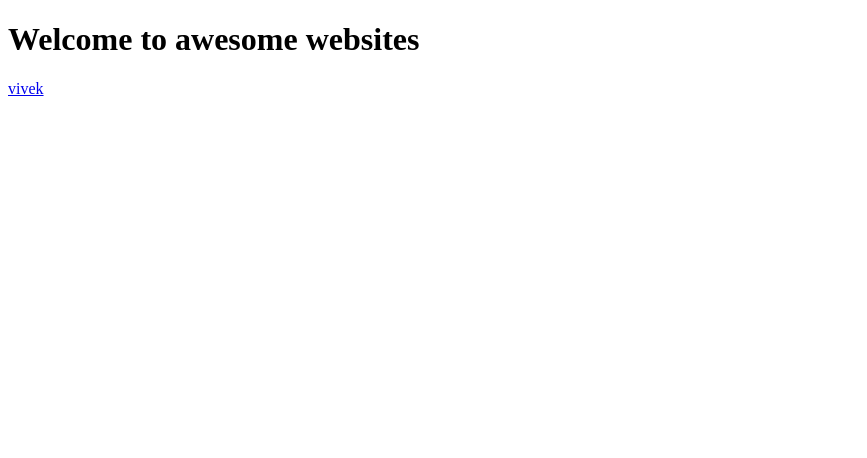
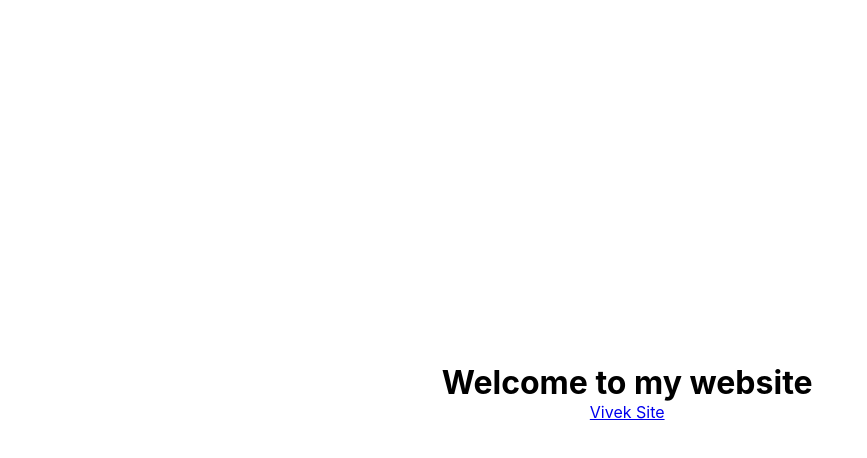
Before and after one commit to vivek80801/awesome-websites, a website: page index.html in a window 1280 px wide. Shown: the whole page, without its empty margins (0-867 px from the left). Drawn offline with Linux system fonts and the light colour scheme.

Commit message:
some modification to index.html

```diff
--- a/index.html
+++ b/index.html
@@ -2,9 +2,32 @@
 <html>
     <head>
         <title> Welcome to my awesome website </title>
+        <style>
+        *{
+            padding:0;
+            margin:0;
+            box-sizing: border-box;
+        }
+        body{
+            font-family: -apple-system, BlinkMacSystemFont, 'Segoe UI', Roboto, Oxygen, Ubuntu, Cantarell, 'Open Sans', 'Helvetica Neue', sans-serif;
+        }
+        .container {
+            width: 98vw;
+            height: 98vh;
+            display:flex;
+            justify-content: center;
+            align-items:center;
+            flex-direction:column;
+        }
+        a{
+            text-transform:capitalize;
+        }
+        </style>
     </head>
     <body>
-        <h1> Welcome to awesome websites </h1>
-        <a href="/vivek"> vivek </a>
+        <div class="container">
+            <h1>Welcome to my website</h1>
+            <a href="/vivek">vivek site</a>
+        </div>
     </body>
 </html>
```
Also changed, not shown: Websites/vivek/index.html (+2 -2 lines).
